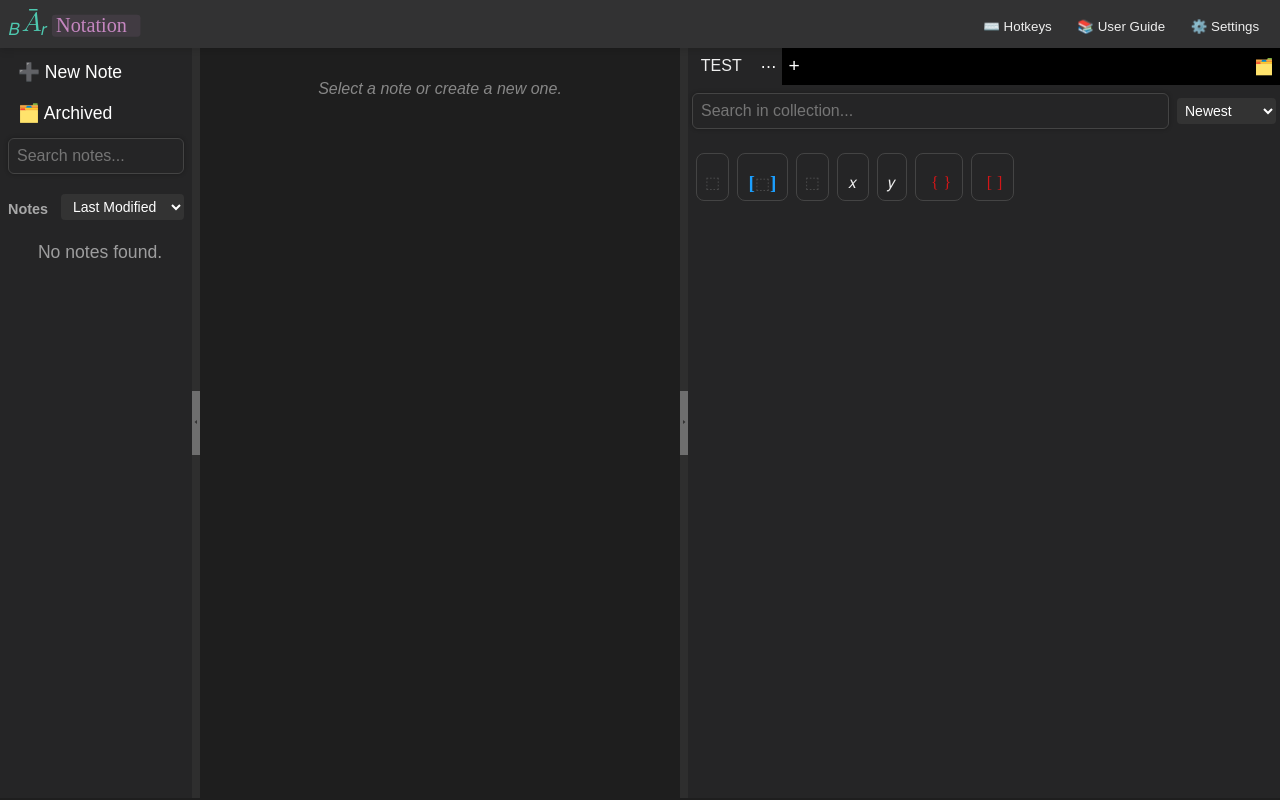
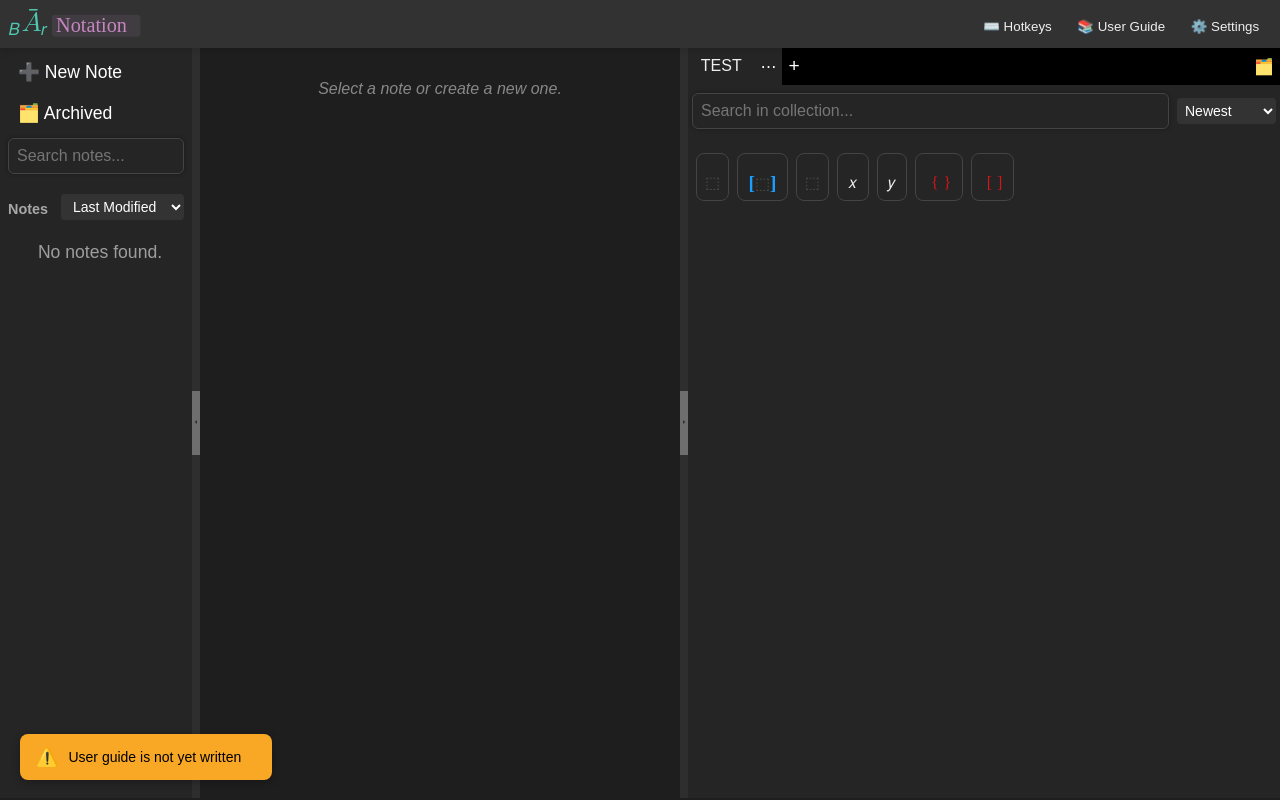
Before and after one commit to Kayyleigh/BarNotation, a React (Vite) app: page / in a window 1280 px wide. Both pictures are taken after a click on the button "📚 User Guide". Built offline with nearby package versions, Linux system fonts and the light colour scheme; a web font is replaced by a local one.

Commit message:
Make toasts warn about unimplemented features

```diff
--- a/src/App.tsx
+++ b/src/App.tsx
@@ -1,11 +1,12 @@
 import React from "react";
 import './styles/themes.css'
 import MainLayout from "./components/layout/MainLayout";
+import { ToastProvider } from "./components/common/ToastProvider";
 
 const App: React.FC = () => (
-  <div>
+  <ToastProvider>
     <MainLayout />
-  </div>
+  </ToastProvider>
 );
 
 export default App;
--- /dev/null
+++ b/src/components/common/ToastProvider.tsx
@@ -0,0 +1,61 @@
+import React, { useState, type ReactNode, } from "react";
+import { v4 as uuidv4 } from "uuid";
+import styles from "./toast.module.css";
+import { ToastContext, type Toast } from "../../hooks/toastContext";
+
+const toastEmojiMap = {
+  success: "✅",
+  error: "❌",
+  info: "ℹ️",
+  warning: "⚠️",
+};
+
+export const ToastProvider: React.FC<{ children: ReactNode }> = ({ children }) => {
+  const [toasts, setToasts] = useState<Toast[]>([]);
+
+  const showToast = (toast: Omit<Toast, "id">) => {
+    const id = uuidv4();
+    const duration = toast.duration ?? 4000;
+    const newToast: Toast = { id, ...toast };
+
+    setToasts((prev) => [...prev, newToast]);
+
+    setTimeout(() => {
+      setToasts((prev) => prev.filter((t) => t.id !== id));
+    }, duration);
+  };
+
+  const removeToast = (id: string) => {
+    setToasts((prev) => prev.filter((t) => t.id !== id));
+  };
+
+  return (
+    <ToastContext.Provider value={{ showToast }}>
+      {children}
+      <div className={styles.toastContainer}>
+        {toasts.map((toast) => (
+          <div
+            key={toast.id}
+            className={`${styles.toast} ${styles[toast.type || "info"]}`}
+          >
+            <span className={styles.emoji}>
+              {toastEmojiMap[toast.type || "info"]}
+            </span>
+            <span className={styles.message}>{toast.message}</span>
+            {toast.onAction && toast.actionLabel && (
+              <button
+                className={styles.toastAction}
+                onClick={() => {
+                  toast.onAction?.();
+                  removeToast(toast.id);
+                }}
+              >
+                {toast.actionLabel}
+              </button>
+            )}
+          </div>
+        ))}
+      </div>
+    </ToastContext.Provider>
+  );
+};
--- /dev/null
+++ b/src/components/common/toast.module.css
@@ -0,0 +1,69 @@
+.toastContainer {
+    position: fixed;
+    bottom: 20px;
+    left: 20px;
+    display: flex;
+    flex-direction: column;
+    gap: 10px;
+    z-index: 1000;
+  }
+
+  .toast {
+    display: flex;
+    align-items: center;
+    background-color: #333;
+    color: white;
+    padding: 12px 16px;
+    border-radius: 8px;
+    min-width: 220px;
+    box-shadow: 0 2px 8px rgba(0, 0, 0, 0.3);
+    animation: fadeIn 0.3s ease;
+    font-size: 14px;
+  }
+
+  .toast.success {
+    background-color: #2e7d32; /* green */
+  }
+  .toast.error {
+    background-color: #c62828; /* red */
+  }
+  .toast.info {
+    background-color: #1565c0; /* blue */
+  }
+  .toast.warning {
+    background-color: #f9a825; /* yellow */
+    color: black;
+  }
+
+  .emoji {
+    margin-right: 10px;
+    font-size: 18px;
+  }
+
+  .message {
+    flex-grow: 1;
+  }
+
+  .toastAction {
+    margin-left: 10px;
+    background: none;
+    border: none;
+    color: #fff;
+    font-weight: bold;
+    cursor: pointer;
+  }
+
+  .toastAction:hover {
+    text-decoration: underline;
+  }
+
+  @keyframes fadeIn {
+    from {
+      opacity: 0;
+      transform: translateY(10px);
+    }
+    to {
+      opacity: 1;
+      transform: translateY(0);
+    }
+  }
--- a/src/components/editor/EditorHeaderBar.tsx
+++ b/src/components/editor/EditorHeaderBar.tsx
@@ -2,6 +2,7 @@
 import clsx from "clsx";
 import React from "react";
 import Tooltip from "../tooltips/Tooltip";
+import { useToast } from "../../hooks/useToast";
 
 interface EditorHeaderBarProps {
   isPreviewMode: boolean;
@@ -30,6 +31,8 @@ const EditorHeaderBar: React.FC<EditorHeaderBarProps> = ({
   dropdownRef,
   onAddCell,
 }) => {
+  const { showToast } = useToast();
+
   return (
     <div className="editor-header-bar">
       <div className="button-bar">
@@ -46,7 +49,7 @@ const EditorHeaderBar: React.FC<EditorHeaderBarProps> = ({
         </Tooltip>
 
         <Tooltip text="Remove empty cells">
-          <button onClick={() => console.log("placeholder for button 3")} className={clsx("button")}>
+          <button onClick={() => showToast({ message: `Cleanup is not yet implemented`, type: "warning" })} className={clsx("button")}>
             🧹 Clean
           </button>
         </Tooltip>
--- a/src/components/layout/MainHeaderBar.tsx
+++ b/src/components/layout/MainHeaderBar.tsx
@@ -1,6 +1,7 @@
 import React from "react";
 import clsx from "clsx";
 import Tooltip from "../tooltips/Tooltip";
+import { useToast } from "../../hooks/useToast";
 
 interface HeaderBarProps {
   onOpenSettings: () => void;
@@ -11,6 +12,8 @@ const HeaderBar: React.FC<HeaderBarProps> = ({
   onOpenSettings,
   onOpenHotkeys,
 }) => {
+  const { showToast } = useToast();
+
   return (
     <header className="app-header sticky-header">
       <div className="header-left">
@@ -21,7 +24,13 @@ const HeaderBar: React.FC<HeaderBarProps> = ({
             <button onClick={onOpenHotkeys} className={clsx("button")}>⌨️ Hotkeys</button>
         </Tooltip>
         <Tooltip text="Open user guide">
-            <button onClick={() => console.log("Not yet implemented")} className={clsx("button")}>📚 User Guide</button>
+            <button
+            onClick={() => {
+              showToast({ message: `User guide is not yet written`, type: "warning" });
+            }}
+            className={clsx("button")}>
+              📚 User Guide
+            </button>
         </Tooltip>
         <Tooltip text="Change your settings">
             <button onClick={onOpenSettings} className={clsx("button")}>⚙️ Settings</button>
--- a/src/components/layout/MainLayout.tsx
+++ b/src/components/layout/MainLayout.tsx
@@ -15,6 +15,7 @@ import { createInitialCursor } from "../../logic/cursor";
 import { createRootWrapper } from "../../models/nodeFactories";
 import { createEmptySnapshot, type EditorSnapshot } from "../../logic/global-history";
 import type { CellData, NoteMetadata } from "../../models/noteTypes";
+import { useToast } from "../../hooks/useToast";
 
 interface Note {
   id: string;
@@ -40,6 +41,7 @@ function loadEditorSnapshotForNote(noteId: string): EditorSnapshot {
 const LOCAL_STORAGE_KEY = "notes";
 
 const MainLayout: React.FC = () => {
+  const { showToast } = useToast();
 
   const getStoredBoolean = (key: string, fallback: boolean) => {
     const stored = localStorage.getItem(key);
@@ -238,7 +240,7 @@ const MainLayout: React.FC = () => {
     // link.href = URL.createObjectURL(blob);
     // link.download = `${note.metadata.title || "note"}.tex`;
     // link.click();
-    console.warn(`Not yet implemented: exportLatex`)
+    showToast({ message: `LaTeX export is not yet implemented`, type: "warning" });
   };
 
   return (
--- a/src/components/notesMenu/NotesMenu.tsx
+++ b/src/components/notesMenu/NotesMenu.tsx
@@ -6,6 +6,7 @@ import type { Note } from "../../models/noteTypes";
 import NoteActionsDropdown from "./NoteActionsDropdown";
 import SearchBar from "../common/SearchBar";
 import Tooltip from "../tooltips/Tooltip";
+import { useToast } from "../../hooks/useToast";
 
 type SortBy = "created" | "modified" | "title" | "cellCount";
 
@@ -41,6 +42,8 @@ const NotesMenu: React.FC<NotesMenuProps> = ({
   onDuplicateNote,
   onExportLatex,
 }) => {
+  const { showToast } = useToast();
+
   const [searchTerm, setSearchTerm] = useState("");
   const [sortBy, setSortBy] = useState<SortBy>("modified");
   const [menuOpenForId, setMenuOpenForId] = useState<string | null>(null);
@@ -91,7 +94,7 @@ const NotesMenu: React.FC<NotesMenuProps> = ({
             </button>
           </Tooltip>
           <Tooltip text="View archived notebooks">
-            <button className={styles.newNoteButton} onClick={() => {}}>
+            <button className={styles.newNoteButton} onClick={() => showToast({ message: `Archive modal does not exist yet`, type: "warning" })}>
               🗂️ Archived
             </button>
           </Tooltip>
--- /dev/null
+++ b/src/hooks/toastContext.ts
@@ -0,0 +1,18 @@
+import { createContext } from "react";
+
+export type ToastType = "success" | "error" | "info" | "warning";
+
+export interface Toast {
+  id: string;
+  message: string;
+  type?: ToastType;
+  duration?: number;
+  actionLabel?: string;
+  onAction?: () => void;
+}
+
+export interface ToastContextType {
+  showToast: (toast: Omit<Toast, "id">) => void;
+}
+
+export const ToastContext = createContext<ToastContextType | undefined>(undefined);
--- /dev/null
+++ b/src/hooks/useToast.ts
@@ -0,0 +1,8 @@
+import { useContext } from "react";
+import { ToastContext } from "./toastContext";
+
+export const useToast = () => {
+  const ctx = useContext(ToastContext);
+  if (!ctx) throw new Error("useToast must be used within a ToastProvider");
+  return ctx;
+};
```
